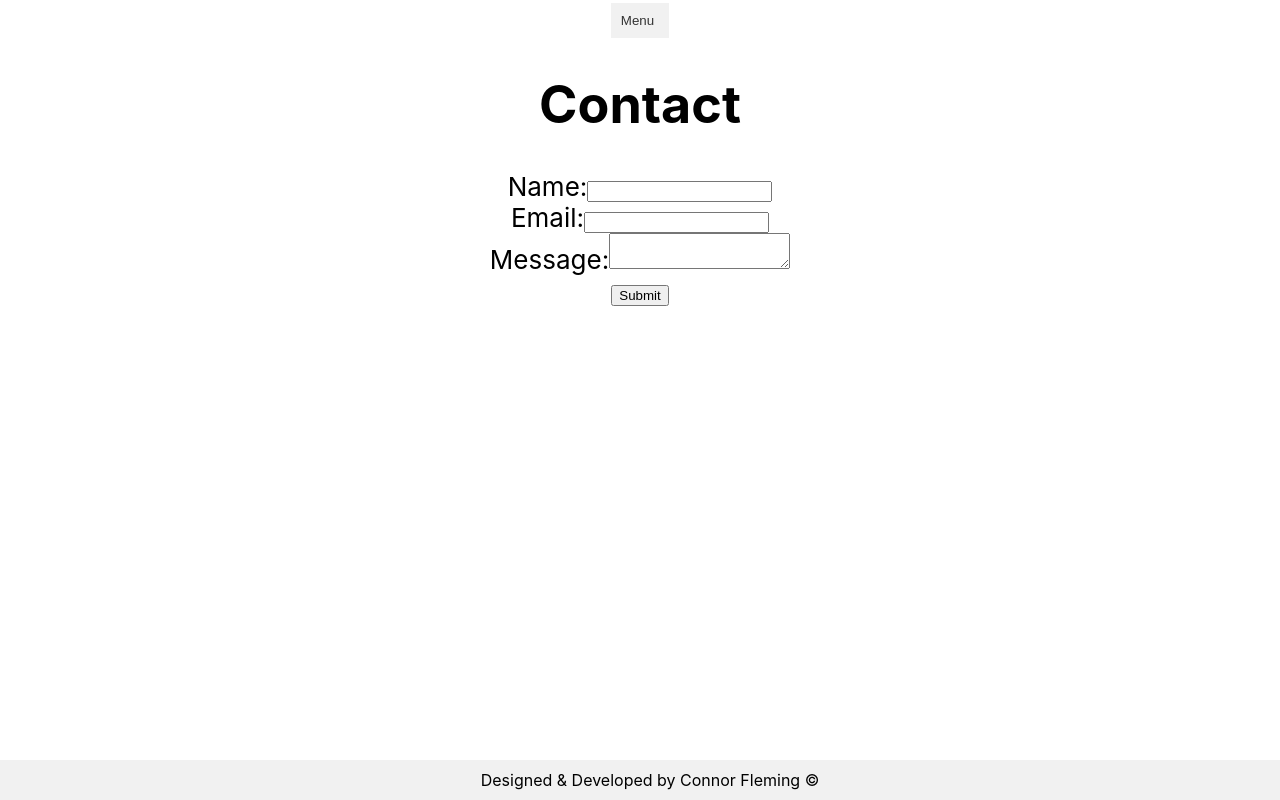
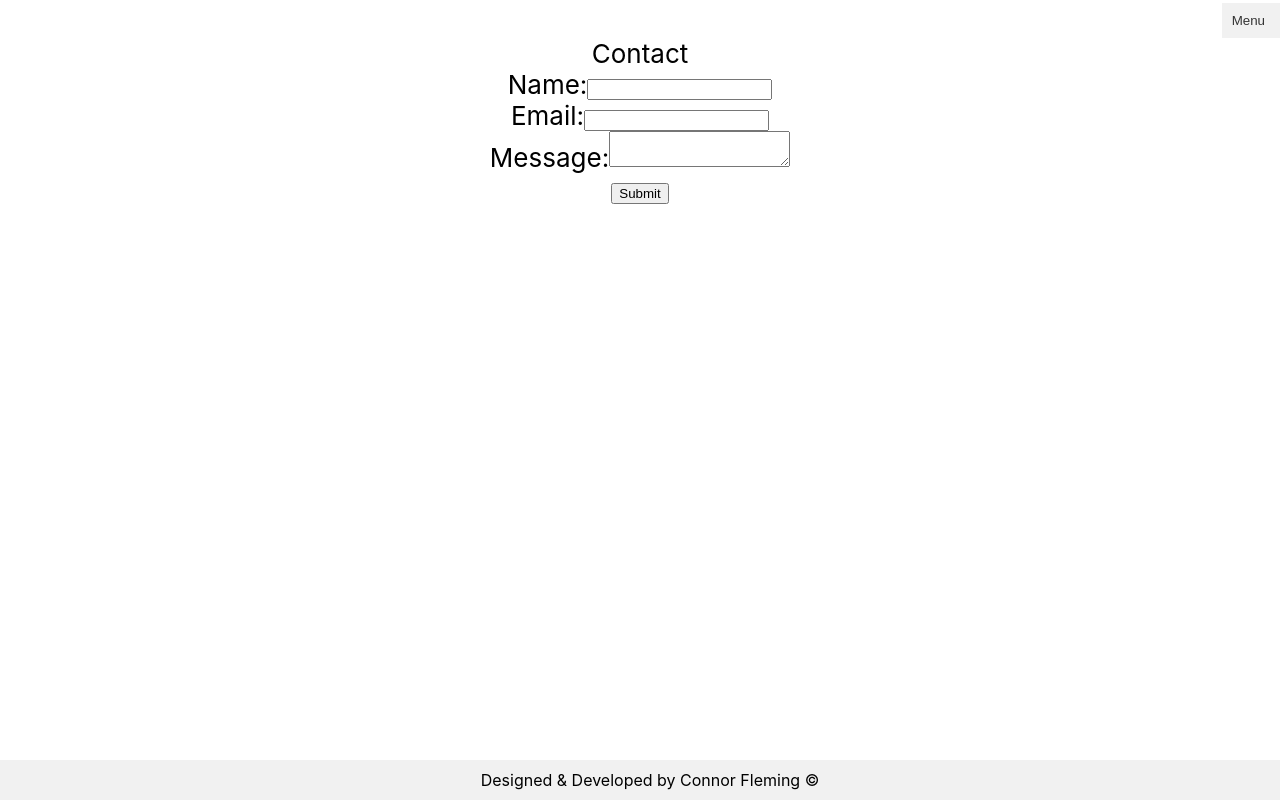
Before and after one commit to Jarnbjorn92/cf-portfolio, a React (Create React App) app: page /contact in a window 1280 px wide. Built offline with nearby package versions, Linux system fonts and the light colour scheme.

Commit message:
positioned the menu to thew right

```diff
--- a/src/App.css
+++ b/src/App.css
@@ -14,7 +14,7 @@
 .App-header {
   /* background-color: #282c34; */
   /* min-height: 100vh; */
-  display: flex;
+  /* display: flex; */
   flex-direction: column;
   align-items: center;
   justify-content: center;
--- a/src/NavBar.css
+++ b/src/NavBar.css
@@ -1,5 +1,6 @@
 .nav {
     position: relative;
+    text-align: right;
 }
 
 .dropdown {
@@ -22,12 +23,14 @@
 .dropdown-menu {
     position: absolute;
     top: 100%;
-    right: 0; /* Adjusted to position it on the right */
+    right: 20px;
     background-color: #f1f1f1;
     list-style-type: none;
     padding: 0;
     margin: 0;
     display: none;
+    border-radius: 10px;
+    text-align: center;
 }
 
 .dropdown-menu li {
--- a/src/components/ContactPage.js
+++ b/src/components/ContactPage.js
@@ -15,8 +15,10 @@ const ContactPage = () => {
     return (
 
         <div>
+
         <NavBar/>
-            <h1>Contact</h1>
+        <div>
+            Contact
             <form onSubmit={handleSubmit}>
                 <div>
                     <label htmlFor="name">Name:</label>
@@ -50,7 +52,7 @@ const ContactPage = () => {
                 <button type="submit">Submit</button>
             </form>
         </div>
-
+        </div>
     )
 };
 
```
Also changed, not shown: src/NavBar.js (indentation only). Lines whose indentation alone changed are shown as unchanged.
